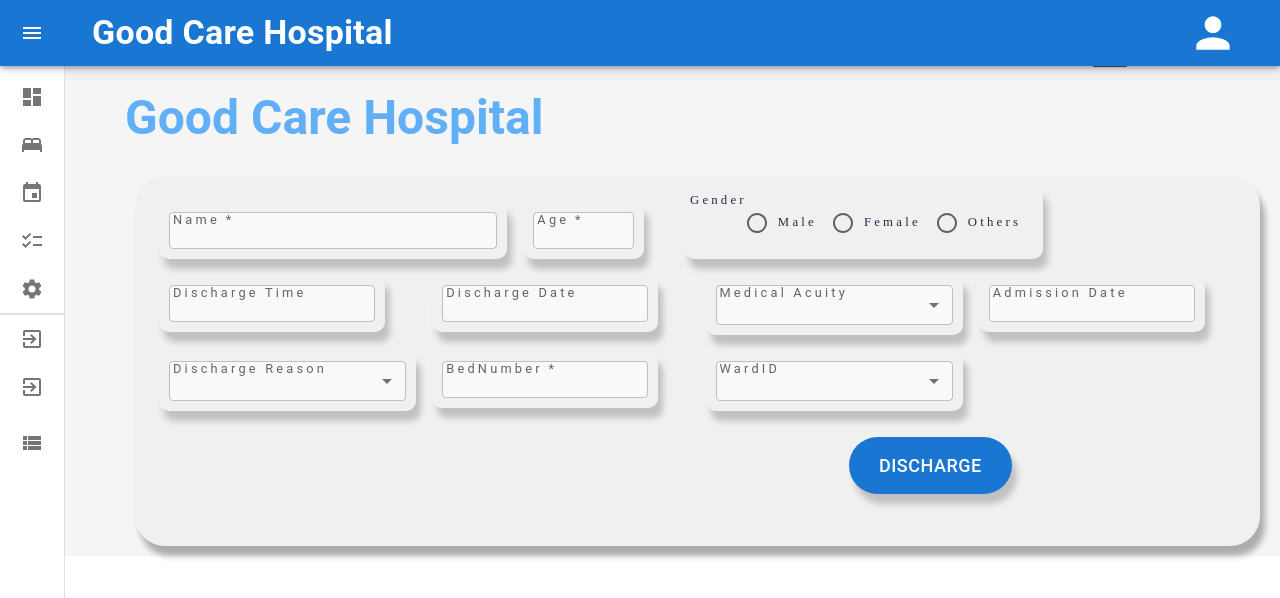
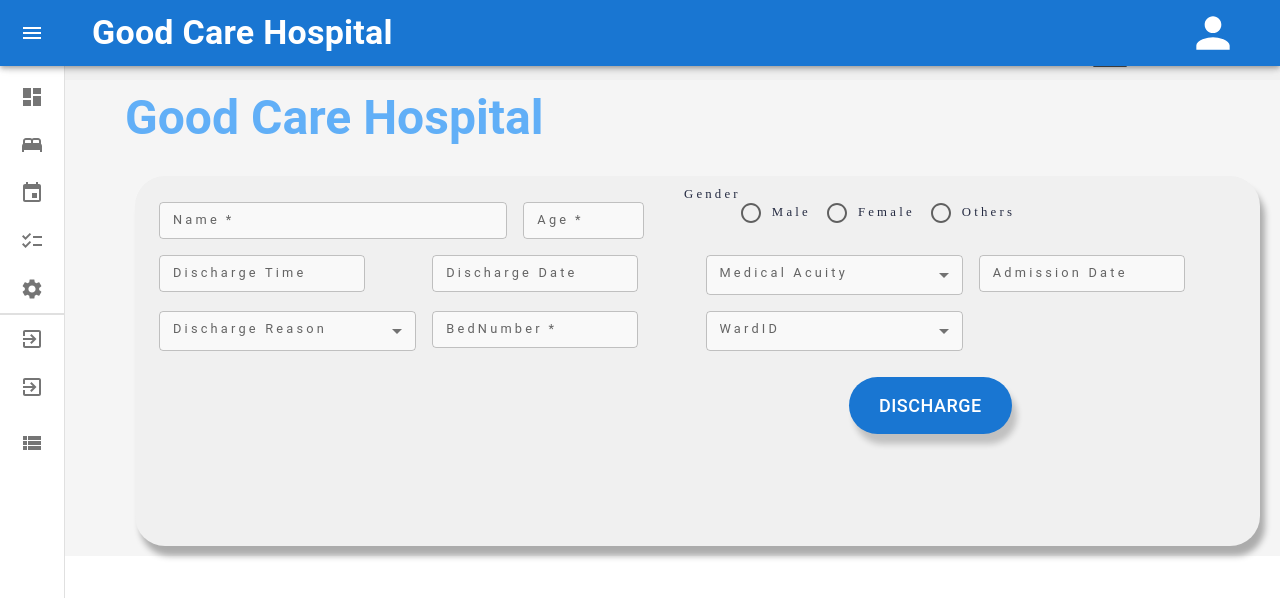
Before and after one commit to MeiiporulSolutions/UPDATED, a React (Create React App) app: page /DischargePatient in a window 1280 px wide. Shown: the top 598 px of the page. Built offline with nearby package versions, Linux system fonts and the light colour scheme; no server answers.

Commit message:
Update DischargePatient.jsx

```diff
--- a/src/Components/Discharge/DischargePatient.jsx
+++ b/src/Components/Discharge/DischargePatient.jsx
@@ -220,10 +220,7 @@ const DischargePatient = () => {
  boxShadow: "0px 0px 10px rgba(0, 0, 0, 0.2)",
 
  },
-                      background: "#f0f0f0",
-                      padding: "10px",
-                      borderRadius: "10px",
-                      boxShadow: "5px 10px 6px rgba(0, 0, 0, 0.2)",
+
  }}
  />
 
@@ -250,10 +247,8 @@ const DischargePatient = () => {
  boxShadow: "0px 0px 0px rgba(0, 0, 0, 0.2)",
 
  },
-                      background: "#f0f0f0",
-                      padding: "10px",
-                      borderRadius: "10px",
-                      boxShadow: "5px 10px 6px rgba(0, 0, 0, 0.2)",
+
+
  }}
  required
  />
@@ -277,32 +272,29 @@ const DischargePatient = () => {
  boxShadow: "0px 0px 10px rgba(0, 0, 0, 0.2)",
 
  },
-                        background: "#f0f0f0",
-                        padding: "6px",
-                        borderRadius: "10px",
-                        boxShadow: "5px 10px 6px rgba(0, 0, 0, 0.2)",
+
  marginLeft:"40px",
  }}
  row
  >
-                        <Typography variant="h5" style={{  fontSize: 14, fontFamily: "Montserrat", color: "#252B42",letterSpacing: "0.2rem", fontSize: "0.8rem" }} gutterBottom>
+ <Typography variant="h5" style={{ fontSize: 14, fontFamily: "Montserrat", color: "#252B42",letterSpacing: "0.2rem", fontSize: "0.8rem" }} gutterBottom>
  Gender
  </Typography>
  <FormControlLabel
  value="male"
  control={<Radio />}
-          label={<Typography variant="h6" style={{  fontSize: 14, fontFamily: "Montserrat", color: "#252B42",letterSpacing: "0.2rem", fontSize: "0.8rem" }}>Male</Typography>}
+ label={<Typography variant="h6" style={{ fontSize: 14, fontFamily: "Montserrat", color: "#252B42",letterSpacing: "0.2rem", fontSize: "0.8rem" }}>Male</Typography>}
 
  />
  <FormControlLabel
  value="b"
  control={<Radio />}
-          label={<Typography variant="body1" style={{  fontSize: 14, fontFamily: "Montserrat", color: "#252B42" ,letterSpacing: "0.2rem", fontSize: "0.8rem"}}>Female</Typography>}
+ label={<Typography variant="body1" style={{ fontSize: 14, fontFamily: "Montserrat", color: "#252B42" ,letterSpacing: "0.2rem", fontSize: "0.8rem"}}>Female</Typography>}
  />
  <FormControlLabel
  value="c"
  control={<Radio />}
-          label={<Typography variant="subtitle1" style={{  fontSize: 14, fontFamily: "Montserrat", color: "#252B42",letterSpacing: "0.2rem", fontSize: "0.8rem" }}>Others</Typography>}
+ label={<Typography variant="subtitle1" style={{ fontSize: 14, fontFamily: "Montserrat", color: "#252B42",letterSpacing: "0.2rem", fontSize: "0.8rem" }}>Others</Typography>}
  />
  </RadioGroup>
  <Grid item xs={6} sm={3} >
@@ -325,10 +317,7 @@ const DischargePatient = () => {
  boxShadow: "0px 0px 0px rgba(0, 0, 0, 0.2)",
 
  },
-                          background: "#f0f0f0",
-                          padding: "10px",
-                          borderRadius: "10px",
-                          boxShadow: "5px 10px 6px rgba(0, 0, 0, 0.2)",
+
  }}
  />
  </LocalizationProvider>
@@ -357,10 +346,7 @@ const DischargePatient = () => {
  boxShadow: "0px 0px 0px rgba(0, 0, 0, 0.2)",
 
  },
-                          background: "#f0f0f0",
-                          padding: "10px",
-                          borderRadius: "10px",
-                          boxShadow: "5px 10px 6px rgba(0, 0, 0, 0.2)",
+
  }}
  />
  </LocalizationProvider>
@@ -380,10 +366,7 @@ const DischargePatient = () => {
  boxShadow: "0px 0px 0px rgba(0, 0, 0, 0.2)",
 
  },
-                  background: "#f0f0f0",
-                  padding: "10px",
-                  borderRadius: "10px",
-                  boxShadow: "5px 10px 6px rgba(0, 0, 0, 0.2)",
+
  }}>
  <InputLabel id="demo-select-small-label">
  Medical Acuity
@@ -427,10 +410,7 @@ const DischargePatient = () => {
  boxShadow: "0px 0px 0px rgba(0, 0, 0, 0.2)",
 
  },
-                          background: "#f0f0f0",
-                          padding: "10px",
-                          borderRadius: "10px",
-                          boxShadow: "5px 10px 6px rgba(0, 0, 0, 0.2)",
+
  }}
  />
  </LocalizationProvider>
@@ -438,7 +418,7 @@ const DischargePatient = () => {
  </Grid>
  <Grid item xs={12} sm={3}>
 
-                    <FormControl size="small" fullWidth variant="outlined"  sx={{
+ <FormControl size="small" fullWidth variant="outlined" sx={{
  ".MuiFormLabel-root ": { letterSpacing: "0.2rem", fontSize: "0.8rem" },
  ".MuiInputLabel-shrink": { letterSpacing: 0 },
  "& input::placeholder": { fontSize: 14, fontFamily: "Montserrat", color: "#737373" },
@@ -449,10 +429,7 @@ const DischargePatient = () => {
  boxShadow: "0px 0px 0px rgba(0, 0, 0, 0.2)",
 
  },
-                  background: "#f0f0f0",
-                  padding: "10px",
-                  borderRadius: "10px",
-                  boxShadow: "5px 10px 6px rgba(0, 0, 0, 0.2)",
+
  }}>
  <InputLabel id="demo-select-small-label">
  Discharge Reason
@@ -505,10 +482,7 @@ const DischargePatient = () => {
  boxShadow: "0px 0px 0px rgba(0, 0, 0, 0.2)",
 
  },
-                        background: "#f0f0f0",
-                        padding: "10px",
-                        borderRadius: "10px",
-                        boxShadow: "5px 10px 6px rgba(0, 0, 0, 0.2)",
+
  }}
  required
  />
@@ -527,10 +501,7 @@ const DischargePatient = () => {
  boxShadow: "0px 0px 0px rgba(0, 0, 0, 0.2)",
 
  },
-                  background: "#f0f0f0",
-                  padding: "10px",
-                  borderRadius: "10px",
-                  boxShadow: "5px 10px 6px rgba(0, 0, 0, 0.2)",
+
  }}>
  <InputLabel>WardID</InputLabel>
  <Select
```
Lines whose indentation alone changed are shown as unchanged.
